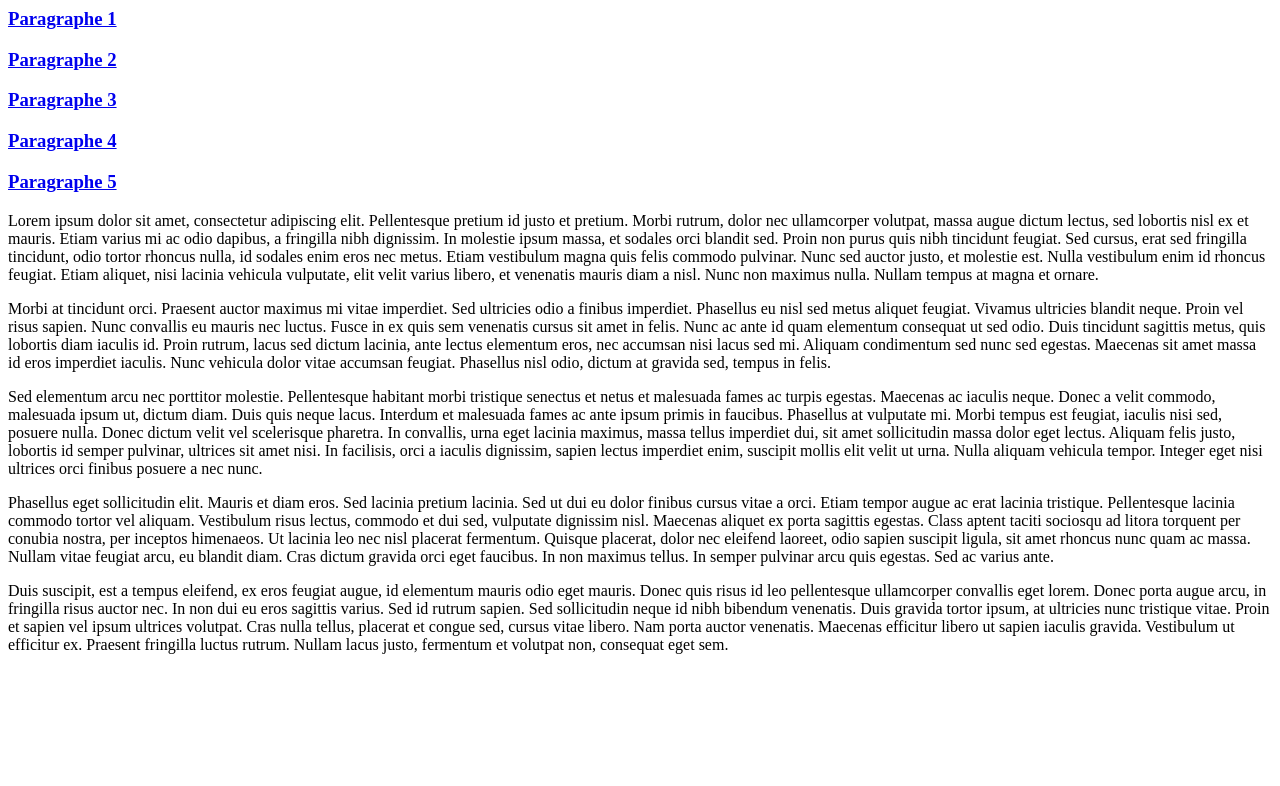
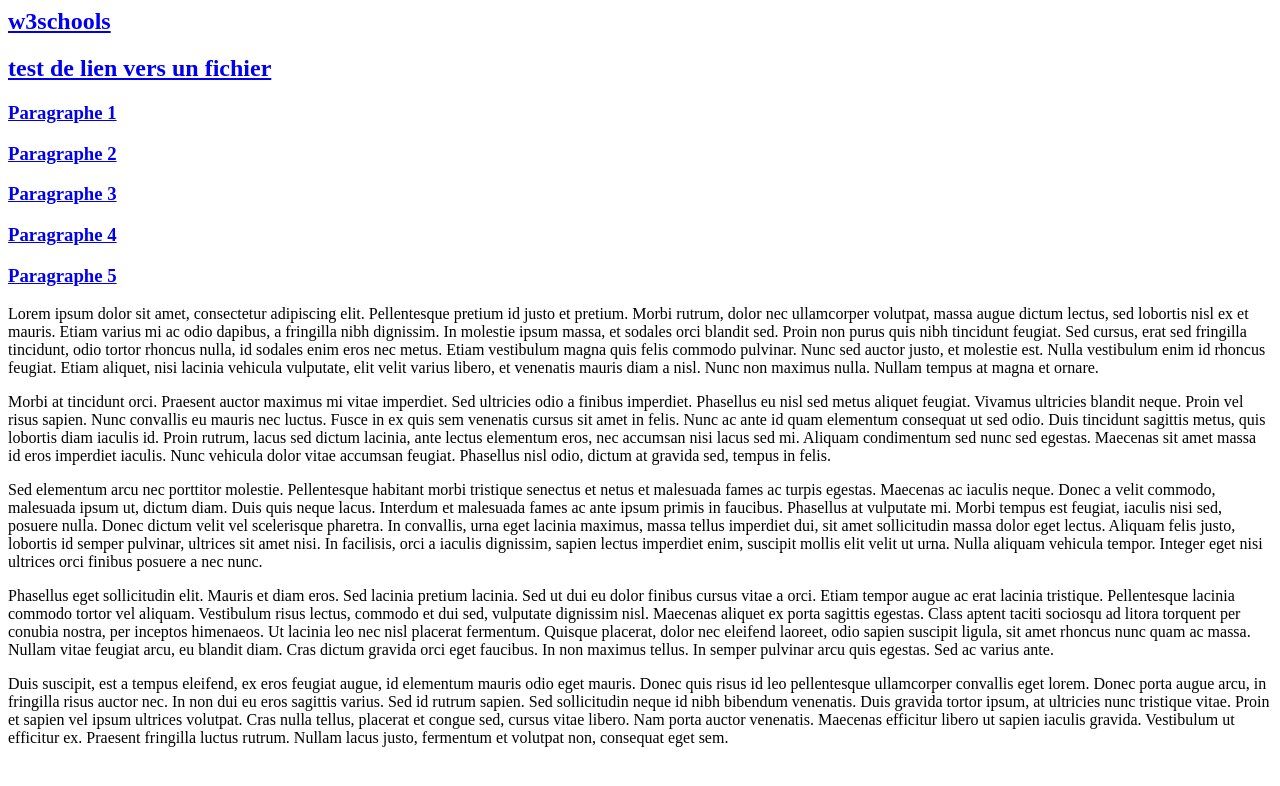
Before and after one commit to sebgras/cours_html, a plain HTML site: page signets.html in a window 1280 px wide. Drawn offline with Linux system fonts and the light colour scheme.

Commit message:
tests de liens

```diff
--- a/signets.html
+++ b/signets.html
@@ -5,6 +5,8 @@
 </head>
 
 <body>
+    <h2><a href="https://www.w3schools.com/" target="_blank">w3schools</a></h2>
+    <h2><a href="document/GIT FLOW.pdf" target="_blank">test de lien vers un fichier</a></h2>
     <h3><a href="#paragraphe1">Paragraphe 1</a></h3>
     <h3><a href="#paragraphe2">Paragraphe 2</a></h3>
     <h3><a href="#paragraphe3">Paragraphe 3</a></h3>
```
Also changed, not shown: 1 other file.
